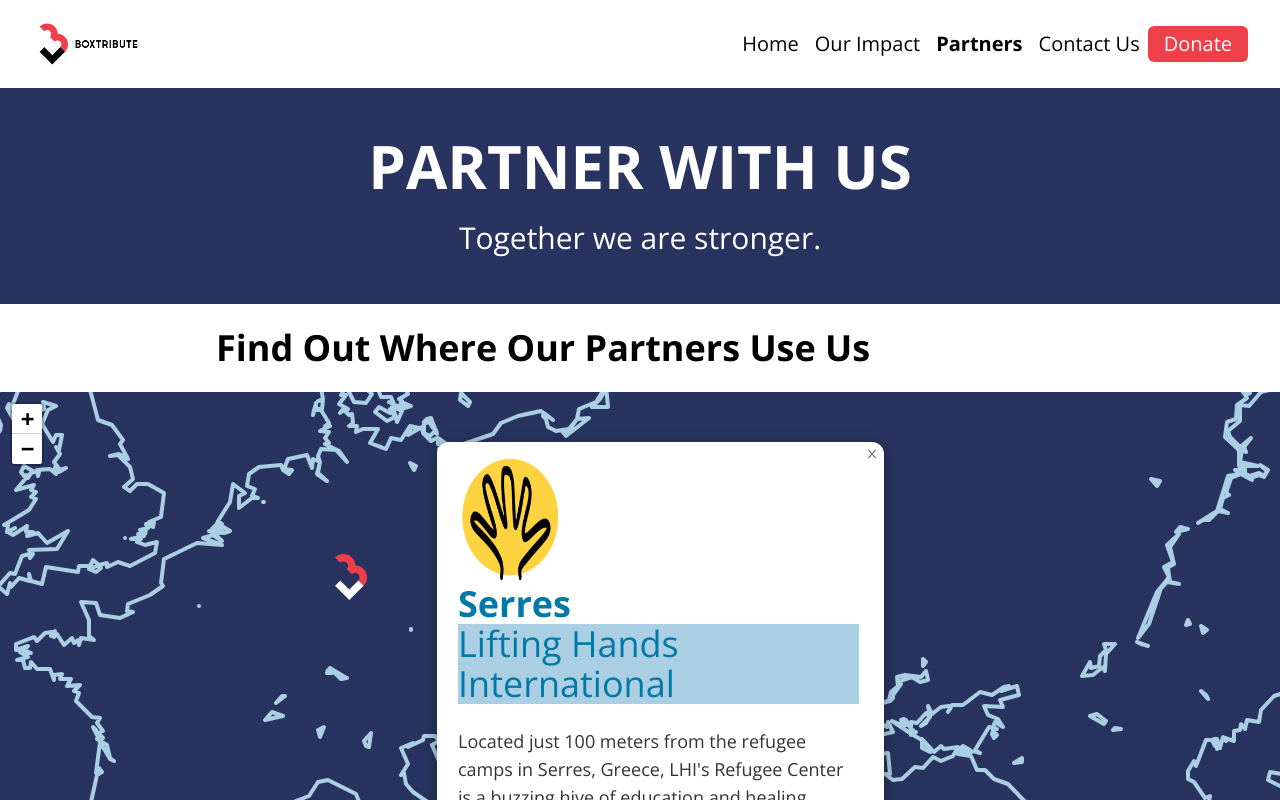
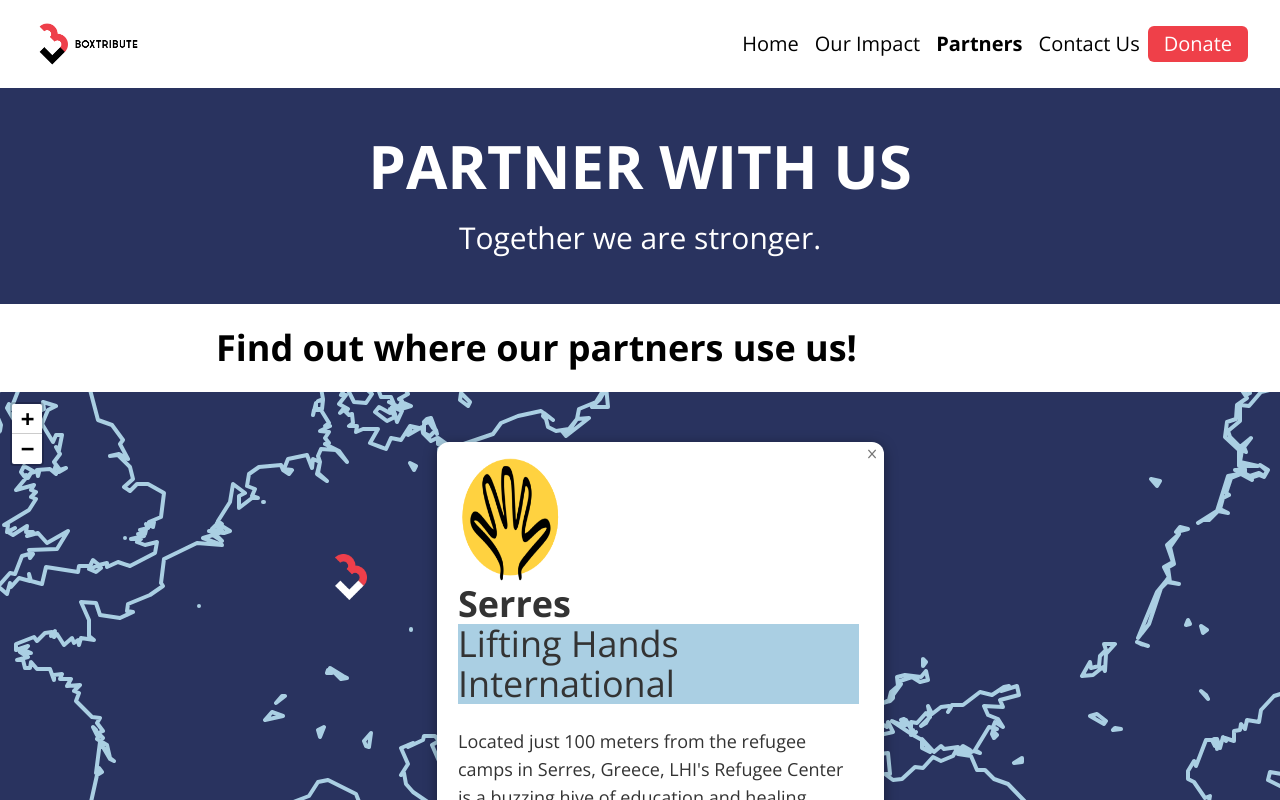
Before and after one commit to boxwise/boxtribute-landing-nextjs, a Next.js app: page /partners in a window 1280 px wide. Both pictures are taken after a click on the button 661 px from the left and 686 px from the top of the page. Shown: the top 800 px of the page. Built offline with nearby package versions, Linux system fonts and the light colour scheme; a web font is replaced by a local one.

Commit message:
small fixes

```diff
--- a/components/HeroSection.tsx
+++ b/components/HeroSection.tsx
@@ -45,7 +45,6 @@ export const HeroSection = ({ heroSectionData }: IProps) => {
             width="2400px"
             height="1350px"
             objectFit="cover"
-            objectPosition={"bottom"}
             priority
             className="blur z-0"
           />
--- a/components/Map/Map.tsx
+++ b/components/Map/Map.tsx
@@ -56,13 +56,19 @@ const Map = ({ center, baseMarkers }: IMapContainerData) => {
             maxHeight={400}
             autoPanPadding={L.point(50, 50)}
           >
-            <Link href={marker.url}>
-              <>
-                <img src={marker.logo} className="h-32" />
-                <h3>{marker.base_name}</h3>
-                <h4 className="bg-lightblue">{marker.organisation}</h4>
-              </>
-            </Link>
+            <a
+              href={marker.url}
+              target="_blank"
+              rel="noopener noreferrer"
+              style={{
+                textDecoration: "inherit",
+                color: "inherit",
+              }}
+            >
+              <img src={marker.logo} className="h-32" />
+              <h3>{marker.base_name}</h3>
+              <h4 className="bg-lightblue">{marker.organisation}</h4>
+            </a>
             <TextBlock text={marker.description} htmlTag="p" className="sm-text" />
           </Popup>
         </Marker>
--- a/pages/partners.tsx
+++ b/pages/partners.tsx
@@ -37,7 +37,7 @@ export const Partners = ({ mapData, footerData }: IProps) => {
       <section className="bg-white">
         <div className="container py-4 md:py-6 mx-auto px-4 md:px-16 ">
           <TextBlock
-            text="Find out where our partners use us"
+            text="Find out where our partners use us!"
             color="black"
             bg_color="inherit"
             align="left"
--- a/styles/index.css
+++ b/styles/index.css
@@ -11,7 +11,7 @@
     @apply uppercase text-3xl md:text-5xl lg:text-6xl font-light font-chivo;
   }
   h3 {
-    @apply capitalize text-xl md:text-3xl lg:text-4xl font-bold font-sans;
+    @apply text-xl md:text-3xl lg:text-4xl font-bold font-sans;
   }
   h4 {
     @apply text-xl md:text-3xl lg:text-4xl font-sans;
```
